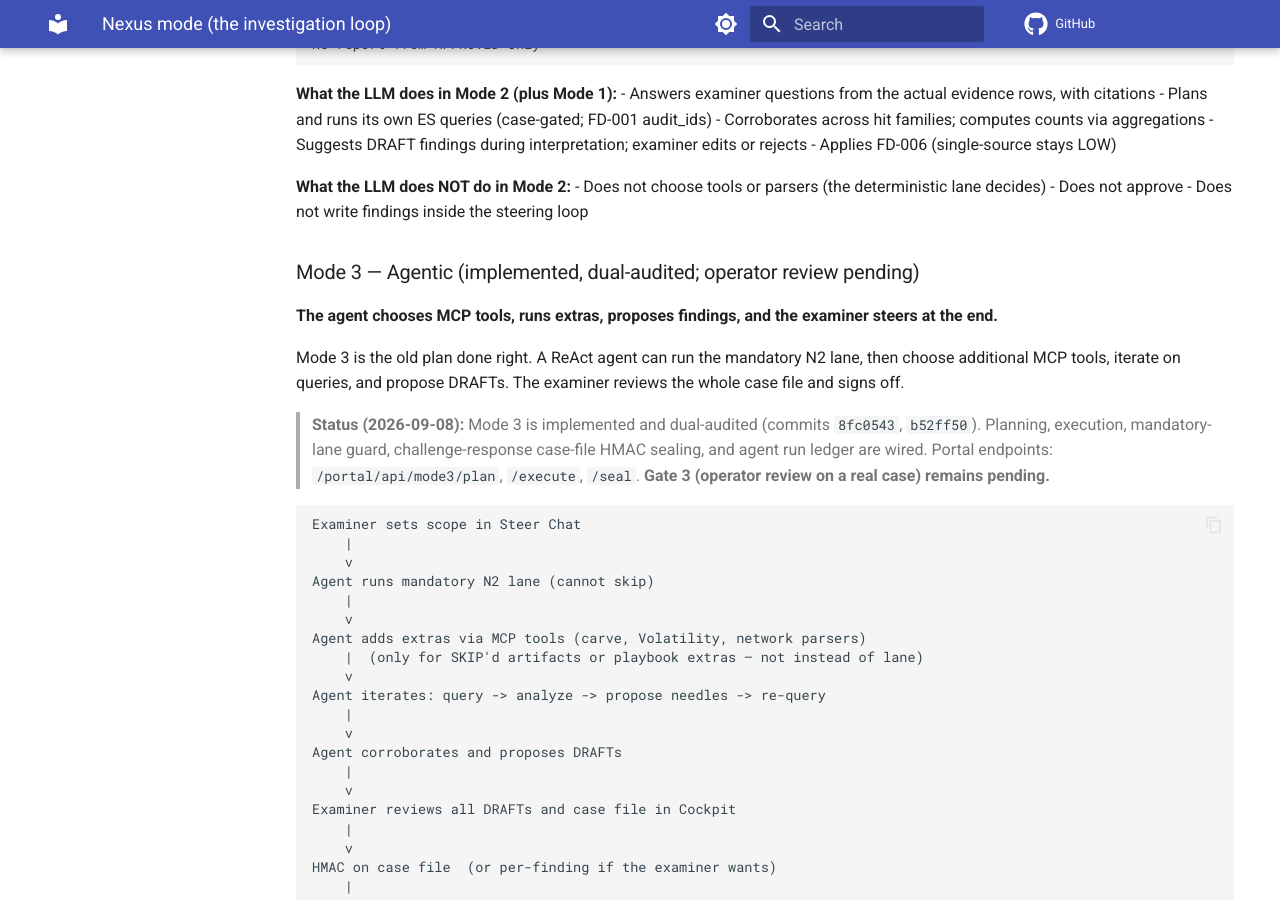
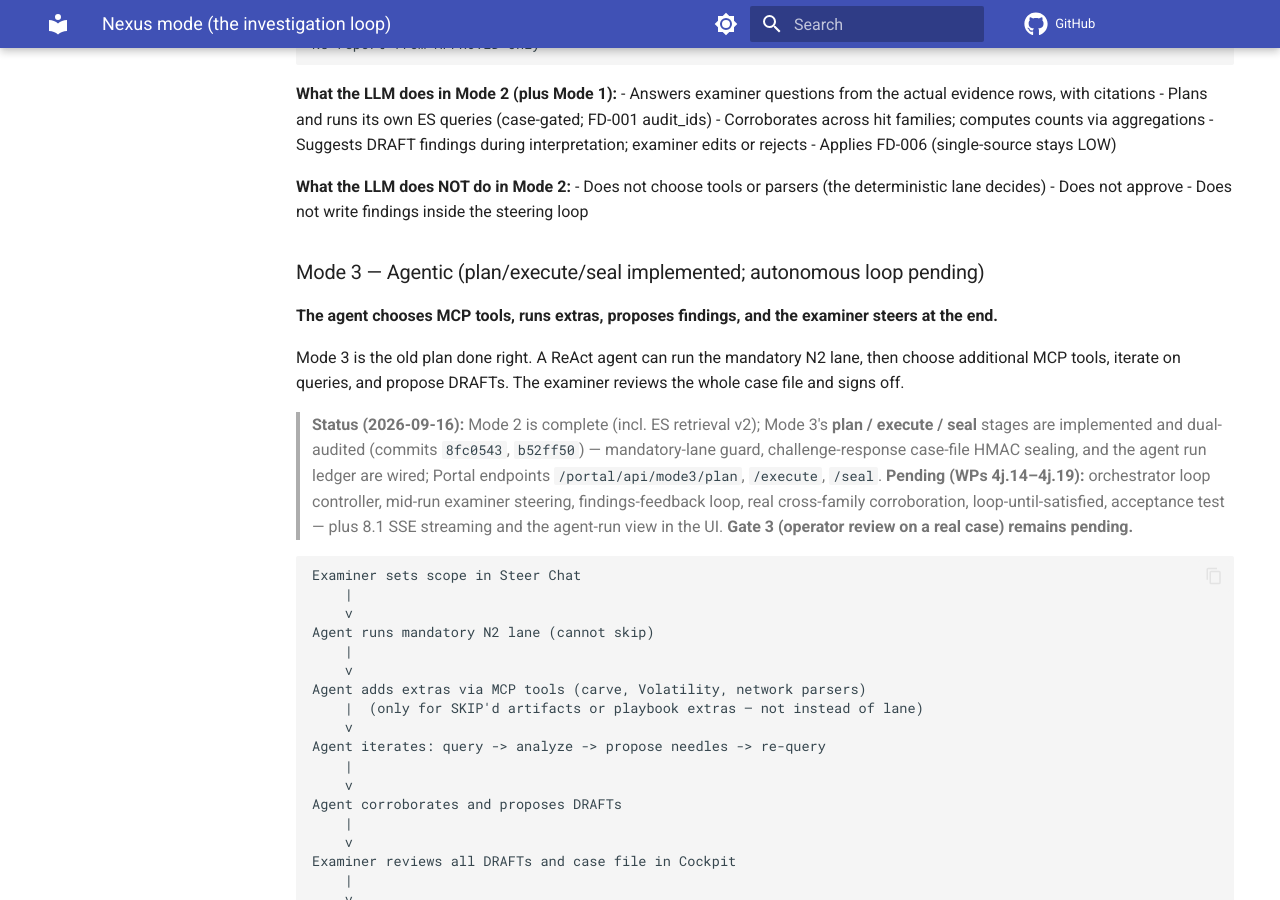
Before and after one commit to Ganron007/DFIR-Nexus, an MkDocs documentation site: the page built from Docs/NEXUS-MODE.md, in a window 1280 px wide and 900 px high, scrolled down 6095 px. Built offline with MkDocs 1.6.1 and Material for MkDocs 9.7.7, drawn with Linux system fonts in a browser that asks for light colours; comment, search, counter and statistics services are not loaded.

Commit message:
docs: second pass — N3 schema v2, Mode 2/3 status, API contract, FAQ, README modes
- ARCHITECTURE: N3 row now describes schema v2 (structured host/user/
  event_id + fields.*, DSL push-down, ES-native aggregations; ES required
  for Mode 2/3); importers 36 -> 44 in the diagram
- NEXUS-MODE: Mode 3 heading/status refreshed (plan/execute/seal wired;
  loop WPs 4j.14-4j.19 + SSE + agent view pending); Mode 2 already
  rewritten to live retrieval
- API-CONTRACT: /pipeline/run intake fields + N1 gate + intake flag;
  /pipeline/status stage events + honest reconciliation; new
  POST /portal/api/mode2/chat section (async, timings, budgets, chat
  persistence)
- FAQ: 'How does Mode 2 query my evidence?' + LLM-optional wording
- README: Case Steer row (mode fixed at creation) + Mode 2/3 feature
  rows match the implemented behaviour
- internal (gitignored): WIRING-PLAN 4j-E/F + where-we-are, ACTIVE.md,
  internal CHANGELOG 2026-09-16 cycle entry

````diff
--- a/Docs/NEXUS-MODE.md
+++ b/Docs/NEXUS-MODE.md
@@ -286,7 +286,7 @@ N8 report from APPROVED only
 - Does not approve
 - Does not write findings inside the steering loop
 
-### Mode 3 — Agentic (implemented, dual-audited; operator review pending)
+### Mode 3 — Agentic (plan/execute/seal implemented; autonomous loop pending)
 
 **The agent chooses MCP tools, runs extras, proposes findings, and the examiner
 steers at the end.**
@@ -295,10 +295,14 @@ Mode 3 is the old plan done right. A ReAct agent can run the mandatory N2 lane,
 then choose additional MCP tools, iterate on queries, and propose DRAFTs. The
 examiner reviews the whole case file and signs off.
 
-> **Status (2026-09-08):** Mode 3 is implemented and dual-audited (commits
-> `8fc0543`, `b52ff50`). Planning, execution, mandatory-lane guard,
-> challenge-response case-file HMAC sealing, and agent run ledger are wired.
-> Portal endpoints: `/portal/api/mode3/plan`, `/execute`, `/seal`.
+> **Status (2026-09-16):** Mode 2 is complete (incl. ES retrieval v2); Mode 3's
+> **plan / execute / seal** stages are implemented and dual-audited (commits
+> `8fc0543`, `b52ff50`) — mandatory-lane guard, challenge-response case-file
+> HMAC sealing, and the agent run ledger are wired; Portal endpoints
+> `/portal/api/mode3/plan`, `/execute`, `/seal`. **Pending (WPs 4j.14–4j.19):**
+> orchestrator loop controller, mid-run examiner steering, findings-feedback
+> loop, real cross-family corroboration, loop-until-satisfied, acceptance test
+> — plus 8.1 SSE streaming and the agent-run view in the UI.
 > **Gate 3 (operator review on a real case) remains pending.**
 
 ```
````
Also changed, not shown: Docs/API-CONTRACT.md (+47 -12 lines), Docs/ARCHITECTURE.md (+2 -2 lines), Docs/FAQ.md (+4 -1 lines), README.md (+2 -2 lines).
